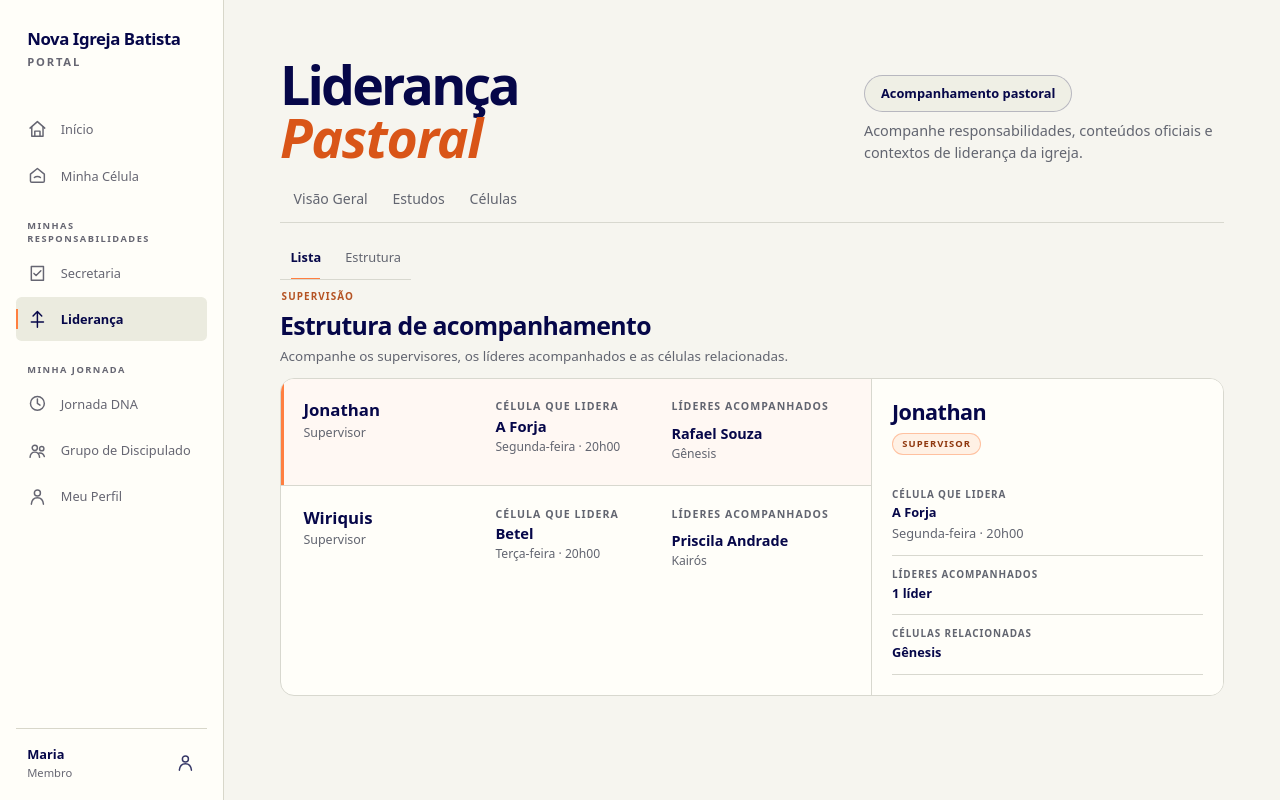
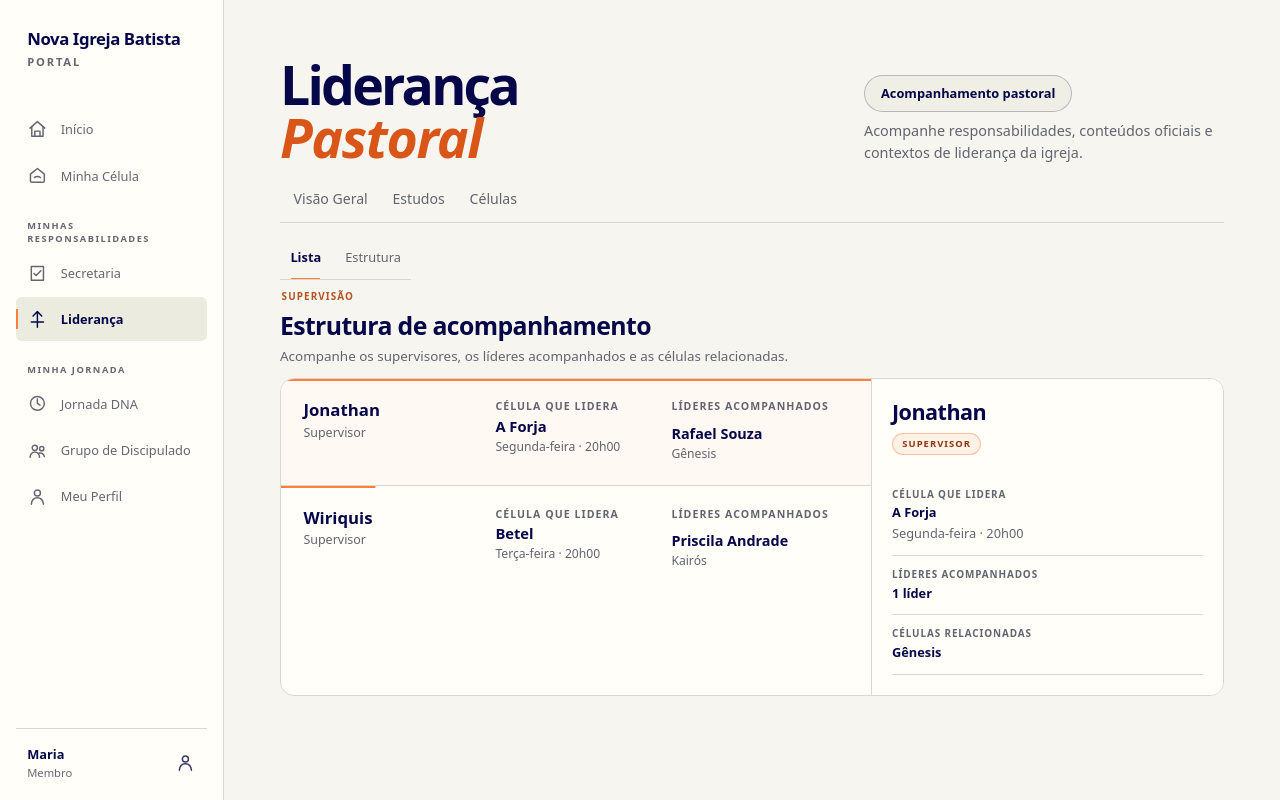
Before and after one commit to hiltonferreira/portal-novaigrejabatista, a Next.js app: page /pastor/supervisao in a window 1280 px wide. Built offline with nearby package versions, Linux system fonts and the light colour scheme.

Commit message:
style: move pastoral selection accent to top edge

```diff
--- a/app/pastor/pastor-refinements.module.css
+++ b/app/pastor/pastor-refinements.module.css
@@ -23,15 +23,38 @@
 .pastorRefined [data-pastoral-structure="group"] {
   appearance: none;
   -webkit-appearance: none;
+  position: relative;
   align-self: start;
   min-height: 0;
+  overflow: hidden;
   border-radius: 0;
   box-shadow: none;
 }
 
+.pastorRefined [data-pastoral-structure="group"]::before {
+  content: "";
+  position: absolute;
+  z-index: 1;
+  top: 0;
+  left: 0;
+  width: 100%;
+  height: 2px;
+  background: #ff7f40;
+  transform: scaleX(.16);
+  transform-origin: left center;
+  transition: transform 220ms ease;
+  pointer-events: none;
+}
+
+.pastorRefined [data-pastoral-structure="group"]:hover::before,
+.pastorRefined [data-pastoral-structure="group"]:focus-visible::before,
+.pastorRefined [data-pastoral-structure="group"][aria-pressed="true"]::before {
+  transform: scaleX(1);
+}
+
 .pastorRefined [data-pastoral-structure="group"][aria-pressed="true"] {
   background: #fff8f3;
-  box-shadow: inset 3px 0 0 #ff7f40;
+  box-shadow: none;
 }
 
 .pastorRefined [data-pastoral-structure="group"] [data-structure-label] {
@@ -167,6 +190,7 @@
 
 @media (prefers-reduced-motion: reduce) {
   .pastorRefined [data-pastoral-structure="group"],
+  .pastorRefined [data-pastoral-structure="group"]::before,
   .pastorRefined [data-pastoral-structure="node"] {
     transition: none !important;
   }
```
